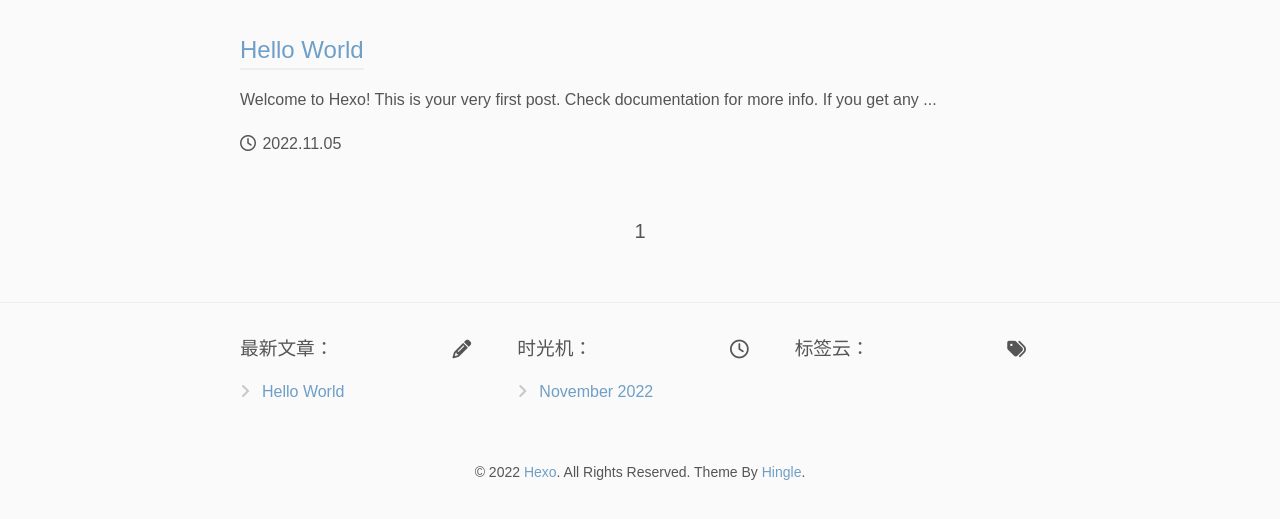
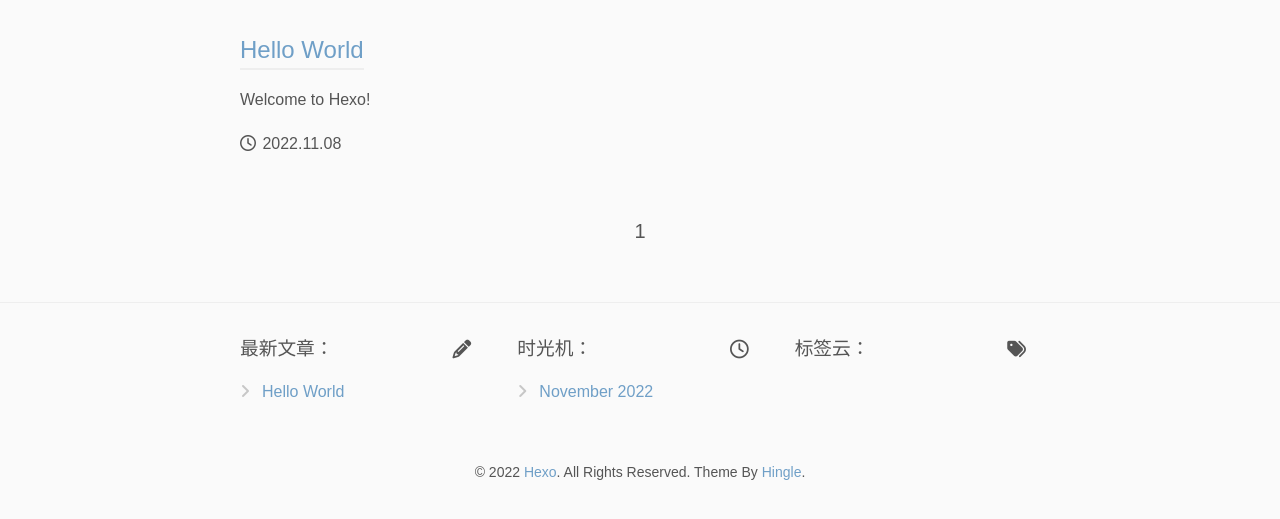
Before and after one commit to yong60/yong60.github.io, a plain HTML site: page index.html in a window 1280 px wide. Shown: the part 225-744 px from the top of the page. Drawn offline with Linux system fonts and the light colour scheme.

Commit message:
Site updated: 2022-11-08 19:23:12

```diff
--- a/index.html
+++ b/index.html
@@ -75,10 +75,10 @@
             <a href="/2022/11/05/hello-world/">Hello World</a>
         </h2>
 
-        <p>Welcome to Hexo! This is your very first post. Check documentation for more info. If you get any ...</p>
+        <p>Welcome to Hexo!</p>
 
         <div class="post-meta">
-            <time class="date">2022.11.05</time>
+            <time class="date">2022.11.08</time>
 
 
         </div>
```
